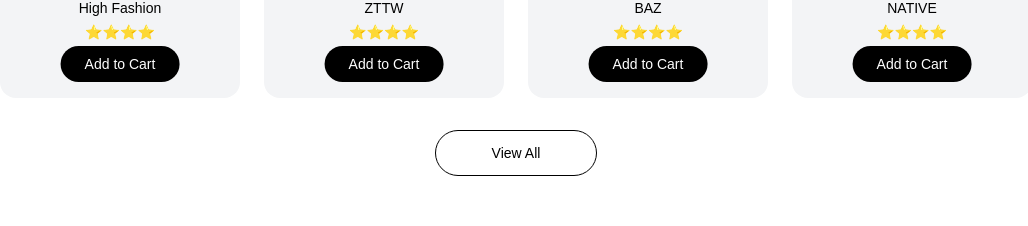
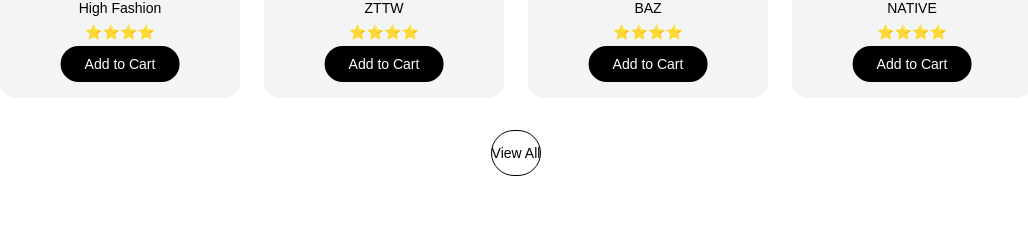
Before and after one commit to Alimzy/alimzy_store, a React (Vite) app: page / in a window 1280 px wide. Shown: the part 1179-1405 px from the top of the page, without its empty margins (124-1152 px from the left). Built offline with nearby package versions, Linux system fonts and the light colour scheme; no server answers; a web font is replaced by a local one.

Commit message:
change buuton padding

```diff
--- a/src/components/NewArrival.jsx
+++ b/src/components/NewArrival.jsx
@@ -29,7 +29,7 @@ function NewArrival(props) {
                 <ProductCard setCartCount={props.setCartCount} name="BAZ" price={150} />
                 <ProductCard setCartCount={props.setCartCount} name="NATIVE" price={60} />
              </div>
-             <button className="mt-8 px-14 py-3 border border-black rounded-full text-sm hover:bg-black hover:text-white transition-colors">
+             <button className="mt-8 -14 py-3 border border-black rounded-full text-sm hover:bg-black hover:text-white transition-colors">
   View All
 </button>
         </div>
```
